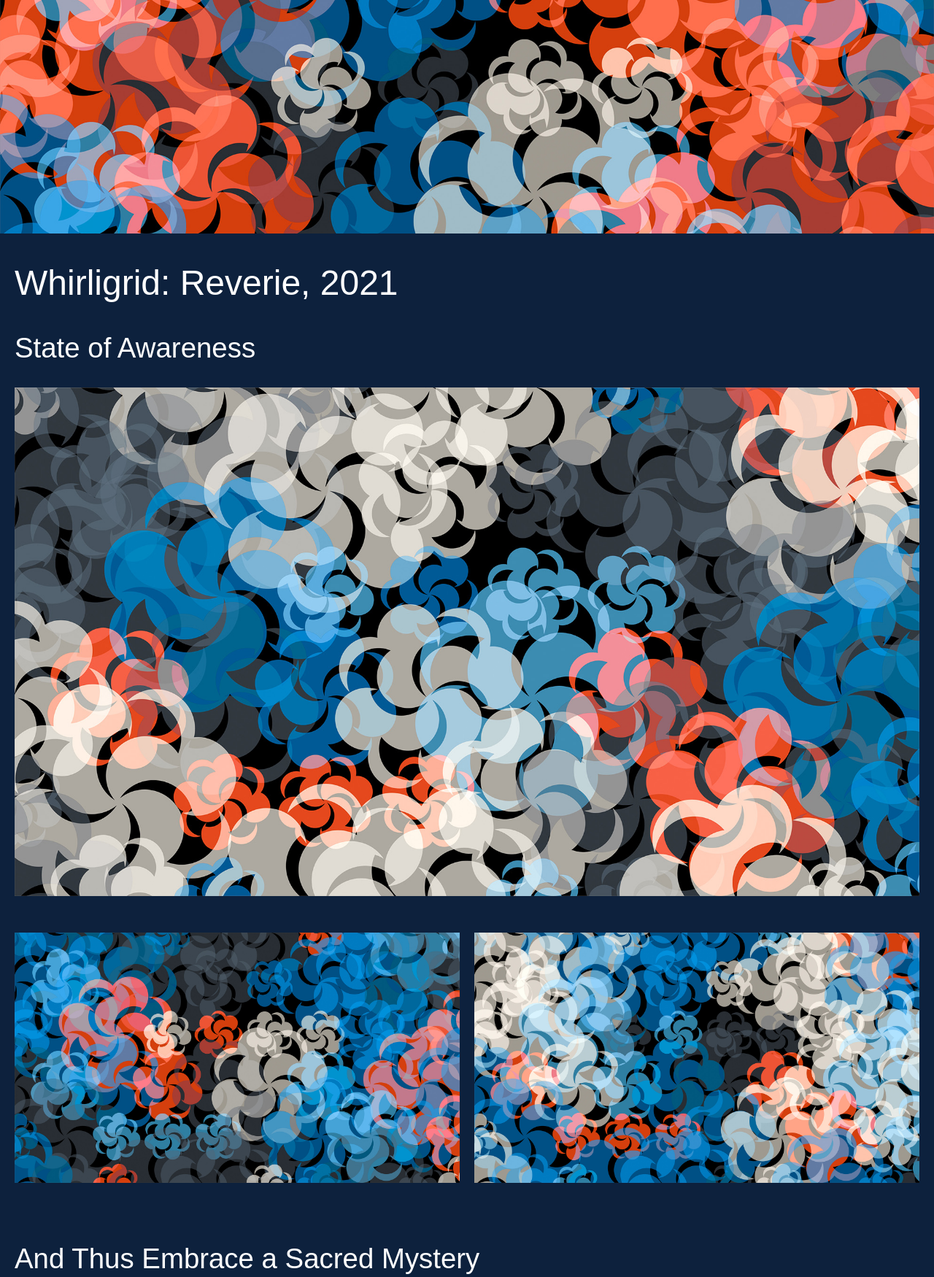
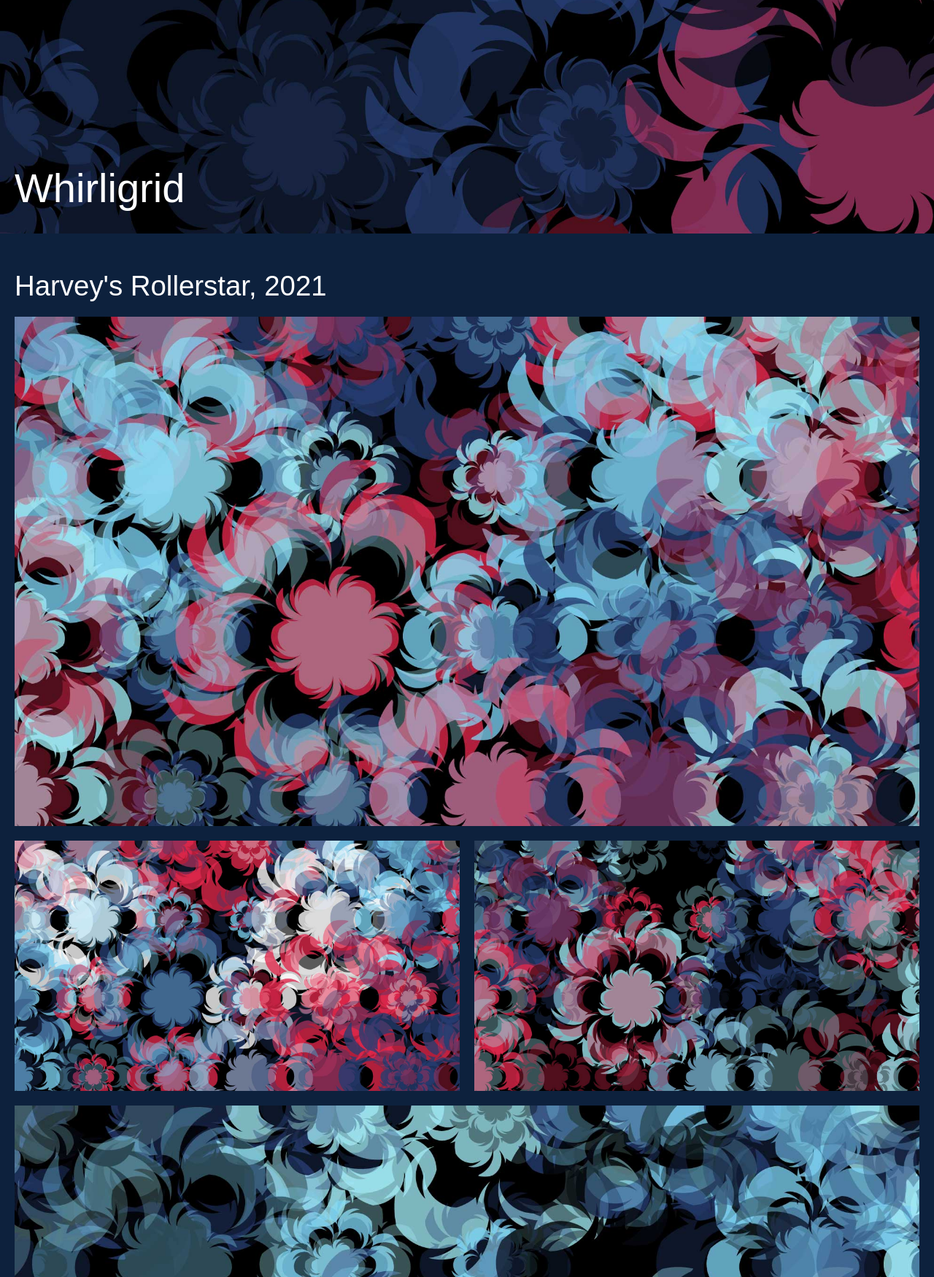
Before and after one commit to rayweitzenberg/mechaneyes-projects, a website built with Vite: page whirligrid.html in a window 1280 px wide. Shown: the top 1750 px of the page at 73% size. Built offline with nearby package versions, Linux system fonts and the light colour scheme; a web font is replaced by a local one.

Commit message:
whirligrid set

```diff
--- a/main.js
+++ b/main.js
@@ -22,6 +22,7 @@ let slickSettings = {
   slidesToScroll: 1,
   autoplay: true,
   autoplaySpeed: 1200,
+  pauseOnHover: false,
 };
 $(function () {
   $(".gig-slick").slick(slickSettings);
--- a/styles/_fonts.scss
+++ b/styles/_fonts.scss
@@ -37,7 +37,7 @@
 
 h1 {
   @include cholla-unicase;
-  font-size: 3rem;
+  font-size: 3.5rem;
 }
 
 h2 {
--- a/styles/main.scss
+++ b/styles/main.scss
@@ -19,10 +19,12 @@ body {
 }
 
 .whirligrid {
-  padding-bottom: 50px;
+  // padding-bottom: 50px;
   color: white;
 
   .hero {
+    margin-bottom: 50px;
+
     .aspect {
       @include aspect-ratio(16, 4);
       overflow: hidden;
@@ -30,12 +32,19 @@ body {
 
     img {
       position: relative;
-      top: -54%;
+      // bottom: 20%;
+      bottom: 67%;
       width: 100%;
+      // height: 100vh;
+      // transform: rotate(180deg);
+      // filter: blur(1px) brightness(120%);
     }
 
     h1 {
+      position: absolute;
+      bottom: -5%;
       padding-left: 20px;
+      z-index: 1;
     }
 
     .content {
@@ -44,11 +53,16 @@ body {
   }
 
   .gig {
+    margin-bottom: 50px;
     padding: 0 20px;
 
     img {
       width: 100%;
-      margin-bottom: 50px;
+      margin-bottom: 20px;
+    }
+
+    h2 {
+      margin-bottom: 20px;
     }
 
     .fifty-fifty {
--- a/whirligrid.html
+++ b/whirligrid.html
@@ -13,21 +13,43 @@
       <section class="hero">
         <div class="aspect">
           <div class="content">
+            <h1>Whirligrid</h1>
             <img
-              src="images/project-whirligrid-awarenessBeyondThought_001.jpg"
-              alt="whirligrid: awareness Beyond Thought"
+              src="images/project-whirligrid-hero_001.jpg"
+              alt="whirligrid: Harvey's Rollerstar"
             />
           </div>
         </div>
-        <h1>Whirligrid: Reverie, 2021</h1>
       </section>
       <section class="gig gig--state">
-        <h2>State of Awareness</h2>
+        <h2>Harvey's Rollerstar, 2021</h2>
         <img
-          src="images/project-whirligrid-awarenessBeyondThought_003.jpg"
-          alt="whirligrid: state of awareness"
+          src="images/project-whirligrid-rollerstar_001.jpg"
+          alt="whirligrid: Harvey's Rollerstar"
         />
         <div class="fifty-fifty">
+          <img
+            src="images/project-whirligrid-rollerstar_002.jpg"
+            alt="whirligrid: Harvey's Rollerstar"
+          />
+          <img
+            src="images/project-whirligrid-rollerstar_006.jpg"
+            alt="whirligrid: Harvey's Rollerstar"
+          />
+        </div>
+        <img
+          src="images/project-whirligrid-rollerstar_004.jpg"
+          alt="whirligrid: Harvey's Rollerstar"
+        />
+      </section>
+      <section class="gig gig--state">
+        <h2>State of Awareness, 2021</h2>
+        <div class="gig-slick">
+          <img
+            src="images/project-whirligrid-awarenessBeyondThought_003.jpg"
+            alt="whirligrid: state of awareness"
+          />
+
           <img
             src="images/project-whirligrid-awarenessBeyondThought_002.jpg"
             alt="whirligrid: state of awareness"
@@ -39,12 +61,12 @@
         </div>
       </section>
       <section class="gig gig--state">
-        <h2>And Thus Embrace a Sacred Mystery</h2>
-        <div class="gig-slick">
-          <img
-            src="images/project-whirligrid-andThusEmbraceASacredMystery_001.jpg"
-            alt="whirligrid: And Thus Embrace a Sacred Mystery 001"
-          />
+        <h2>And Thus Embrace a Sacred Mystery, 2021</h2>
+        <img
+          src="images/project-whirligrid-andThusEmbraceASacredMystery_001.jpg"
+          alt="whirligrid: And Thus Embrace a Sacred Mystery 001"
+        />
+        <div class="fifty-fifty">
           <img
             src="images/project-whirligrid-andThusEmbraceASacredMystery_003.jpg"
             alt="whirligrid: And Thus Embrace a Sacred Mystery 003"
```
Also changed, not shown: images/project-whirligrid-harveysUnicorn_001.jpg (added), images/project-whirligrid-hero_001.jpg (added), images/project-whirligrid-rollerstar_001.jpg (added), images/project-whirligrid-rollerstar_002.jpg (added), images/project-whirligrid-rollerstar_003.jpg (added), images/project-whirligrid-rollerstar_004.jpg (added), images/project-whirligrid-rollerstar_005.jpg (added), images/project-whirligrid-rollerstar_006.jpg (added), 1 other file.
